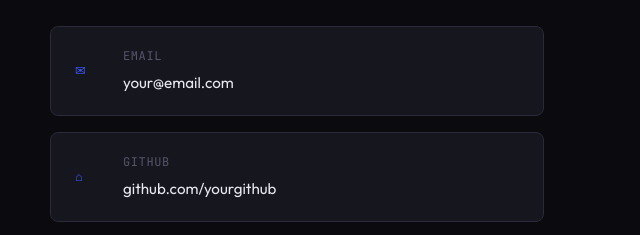
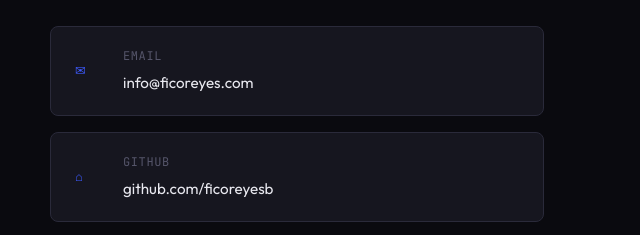
Before and after one commit to ficoreyes/portfolio, a plain HTML site: page index.html in a window 1280 px wide. Shown: the part 4496-4731 px from the top of the page, 614-1254 px from the left. Drawn offline with Linux system fonts and the light colour scheme.

Commit message:
Update index.html

```diff
--- a/index.html
+++ b/index.html
@@ -936,18 +936,18 @@
                 </p>
             </div>
             <div class="contact-links">
-                <a href="mailto:your@email.com" class="contact-link">
+                <a href="mailto:info@ficoreyes.com" class="contact-link">
                     <span class="contact-link-icon">✉</span>
                     <div>
                         <div class="contact-link-label">Email</div>
-                        <div class="contact-link-value">your@email.com</div>
+                        <div class="contact-link-value">info@ficoreyes.com</div>
                     </div>
                 </a>
-                <a href="https://github.com/yourgithub" target="_blank" class="contact-link">
+                <a href="https://github.com/ficoreyesb" target="_blank" class="contact-link">
                     <span class="contact-link-icon">⌂</span>
                     <div>
                         <div class="contact-link-label">GitHub</div>
-                        <div class="contact-link-value">github.com/yourgithub</div>
+                        <div class="contact-link-value">github.com/ficoreyesb</div>
                     </div>
                 </a>
                 <a href="https://linkedin.com/in/yourlinkedin" target="_blank" class="contact-link">
```
